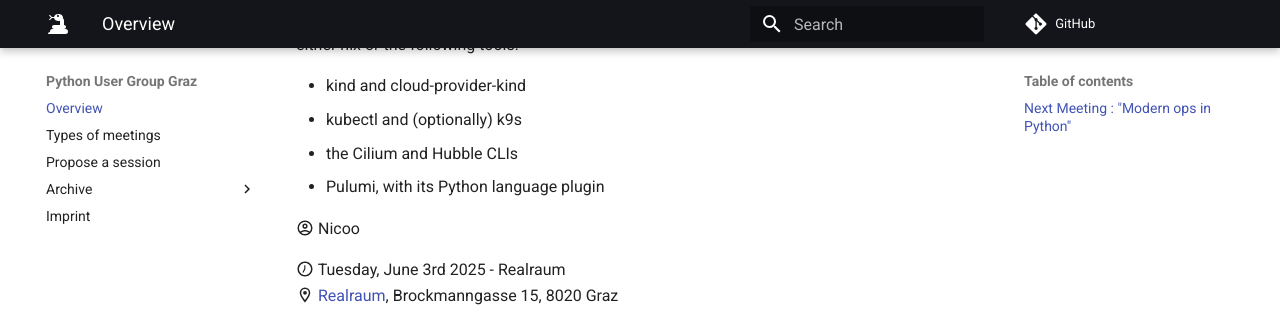
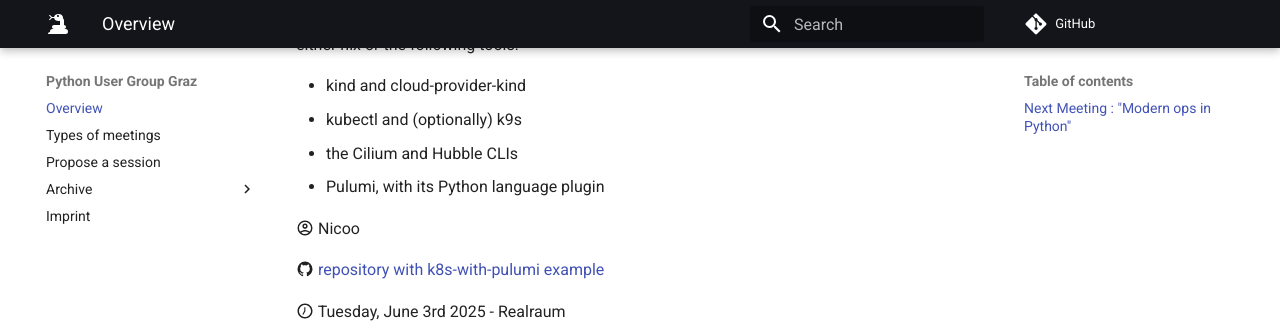
Before and after one commit to pygraz/ghp-website, an MkDocs documentation site: the page built from docs/index.md, in a window 1280 px wide and 900 px high, scrolled down 667 px, cut to the strip 0-321 px from the top of the window. Built offline with MkDocs 1.6.1 and Material for MkDocs 9.7.7, drawn with Linux system fonts in a browser that asks for light colours; comment, search, counter and statistics services are not loaded.

Commit message:
added repository

```diff
--- a/docs/index.md
+++ b/docs/index.md
@@ -19,6 +19,8 @@ Participants (who want to follow along on their laptop) would need a working Doc
 
 :material-account-circle-outline: Nicoo
 
+:material-github: [repository with k8s-with-pulumi example](https://github.com/nbraud/pyGraz-k8s)
+
 :material-clock-time-seven-outline: Tuesday, June 3rd 2025 - Realraum<br>
 :material-map-marker-outline: [Realraum](https://wp.realraum.at/), Brockmanngasse 15, 8020 Graz
 
```
